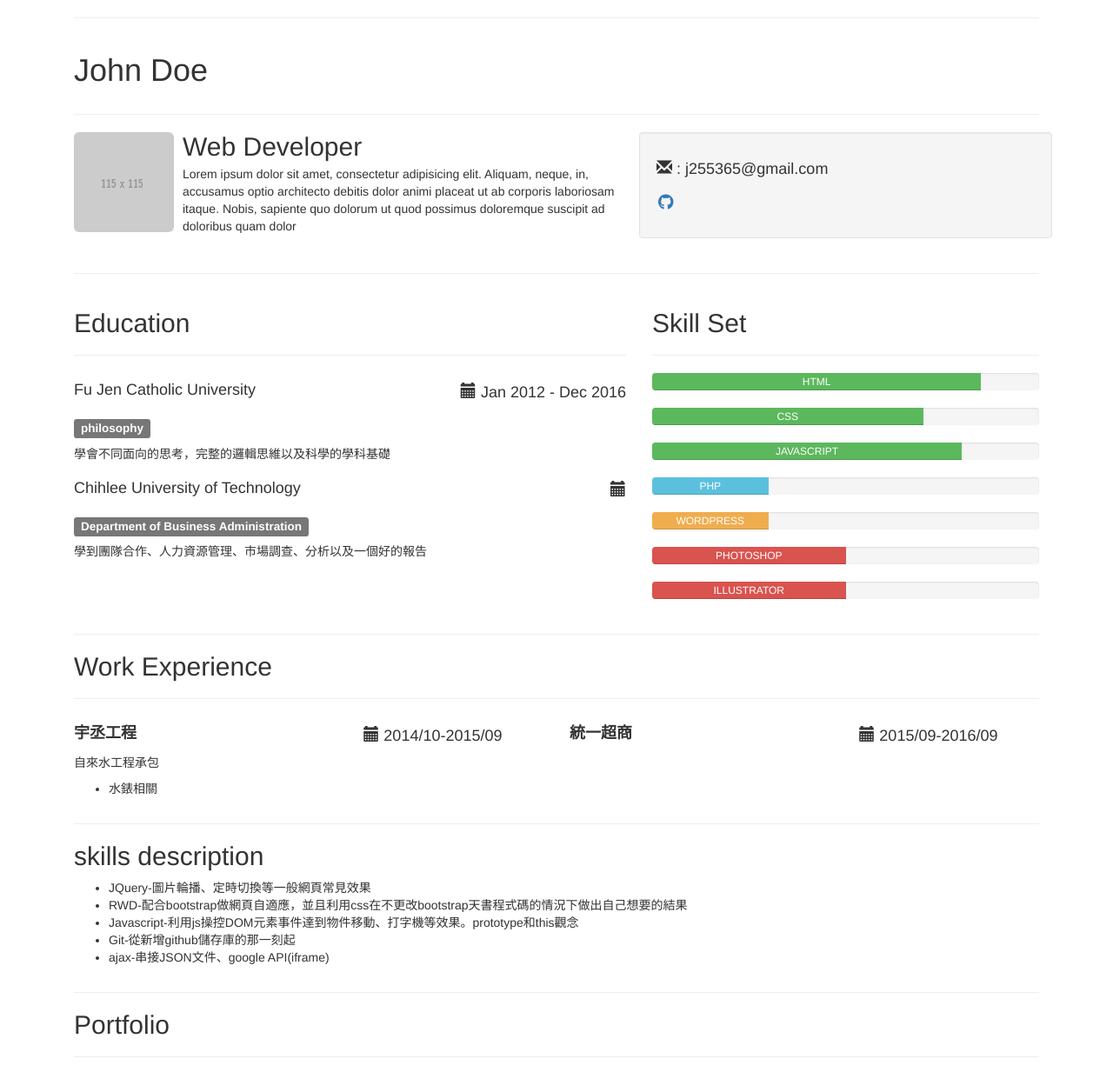
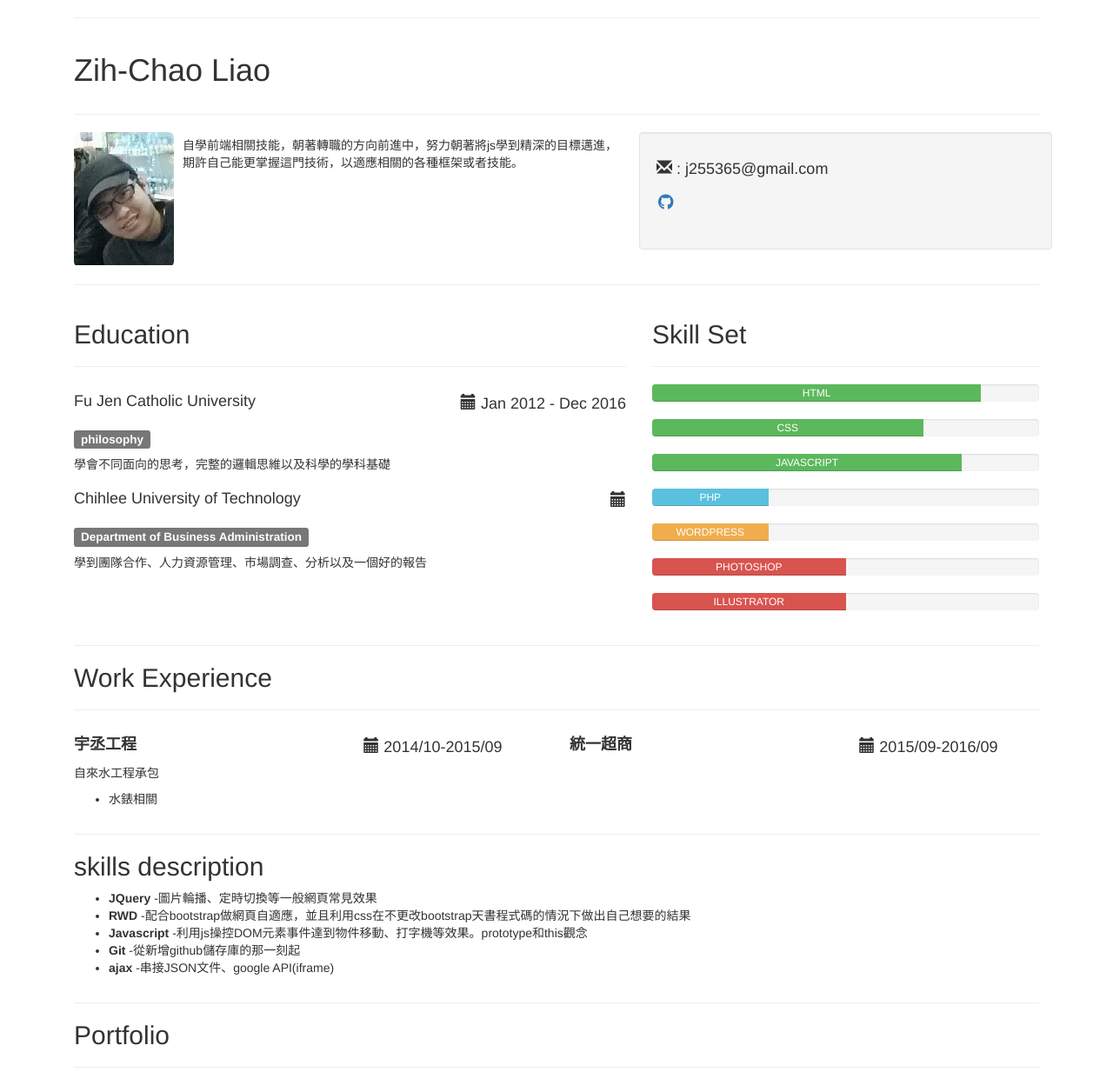
Before and after one commit to shark089/resume, a plain HTML site: page index.html in a window 1280 px wide. Shown: the top 1233 px of the page at 87% size. Drawn offline with nearby package versions, Linux system fonts and the light colour scheme.

Commit message:
新增一些圖片

```diff
--- a/index.html
+++ b/index.html
@@ -18,7 +18,7 @@
     <hr>
     <div class="row">
       <div class="col-xs-6">
-        <h1>John Doe</h1>
+        <h1>Zih-Chao Liao</h1>
       </div>
       <div class="col-xs-6">
 
@@ -28,10 +28,11 @@
     <div class="row">
       <div class="col-xs-7">
         <div class="media">
-          <div class="media-left"> <a href="#"> <img class="media-object img-rounded" src="images/115X115.gif" alt="..."> </a> </div>
+          <div class="media-left"> <a href="#"> <img class="media-object img-rounded" src="images/head.jpg" alt="..."> </a> </div>
           <div class="media-body">
-            <h2 class="media-heading">Web Developer</h2>
-            Lorem ipsum dolor sit amet, consectetur adipisicing elit. Aliquam, neque, in, accusamus optio architecto debitis dolor animi placeat ut ab corporis laboriosam itaque. Nobis, sapiente quo dolorum ut quod possimus doloremque suscipit ad doloribus quam dolor </div>
+            <h2 class="media-heading"></h2>
+            自學前端相關技能，朝著轉職的方向前進中，努力朝著將js學到精深的目標邁進，期許自己能更掌握這門技術，以適應相關的各種框架或者技能。
+            </div>
         </div>
       </div>
       <div class="col-xs-5 well">
@@ -141,11 +142,11 @@
   <div class="row">
     <div class="col-lg-12">
     	<ul style="word-wrap: break-word">
-    		<li>JQuery-圖片輪播、定時切換等一般網頁常見效果</li>
-    		<li>RWD-配合bootstrap做網頁自適應，並且利用css在不更改bootstrap天書程式碼的情況下做出自己想要的結果</li>
-    		<li>Javascript-利用js操控DOM元素事件達到物件移動、打字機等效果。prototype和this觀念</li>
-    		<li>Git-從新增github儲存庫的那一刻起</li>
-    		<li>ajax-串接JSON文件、google API(iframe)</li>
+    		<li><strong>JQuery</strong> -圖片輪播、定時切換等一般網頁常見效果</li>
+    		<li><strong>RWD</strong> -配合bootstrap做網頁自適應，並且利用css在不更改bootstrap天書程式碼的情況下做出自己想要的結果</li>
+    		<li><strong>Javascript</strong> -利用js操控DOM元素事件達到物件移動、打字機等效果。prototype和this觀念</li>
+    		<li><strong>Git</strong> -從新增github儲存庫的那一刻起</li>
+    		<li><strong>ajax</strong> -串接JSON文件、google API(iframe)</li>
     	</ul>
     </div>
   </div>
@@ -159,8 +160,8 @@
     		<div class="col-lg-4 col-sm-6 col-xs-12"><h4>Google Map</h4><a href="https://codepen.io/shark089/pen/OzdpPE" target="_blank"><img src="images/googlemap.jpg" alt=""></a><hr class="hidden-lg"></div>
     	</div>
       	<hr>
-       	<div class="row">
-			<div class="col-lg-4 col-sm-6 col-xs-12"><img src="images/300X200.gif" alt=""><hr class="hidden-lg"></div>
+       	<div class="row text-center">
+			<div class="col-lg-4 col-sm-6 col-xs-12"><h4>Design</h4><img src="images/moblie.jpg" alt=""><hr class="hidden-lg"></div>
        	</div>
         <hr>
 
```
Also changed, not shown: images/head.jpg (added), images/moblie.jpg (added).
